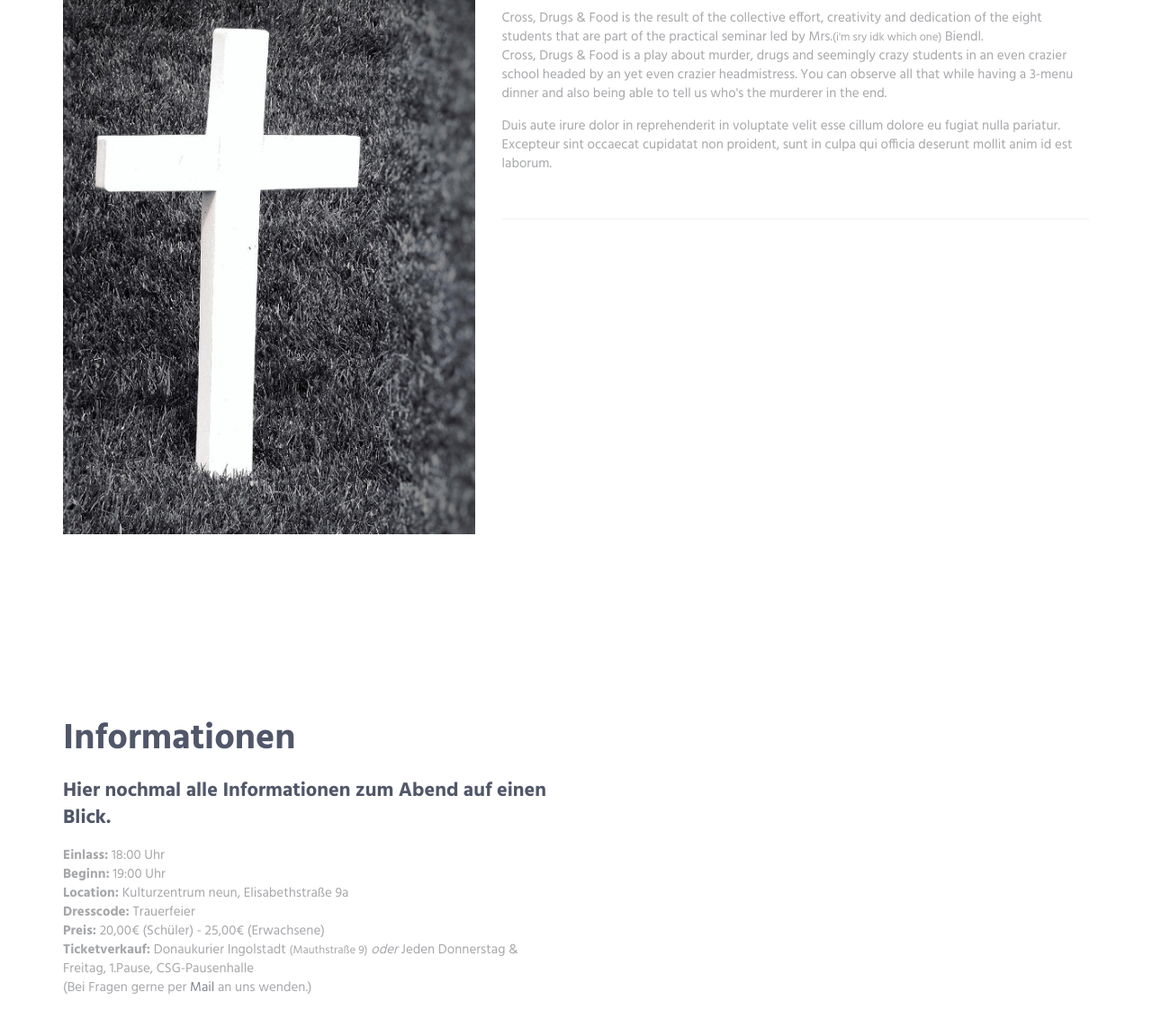
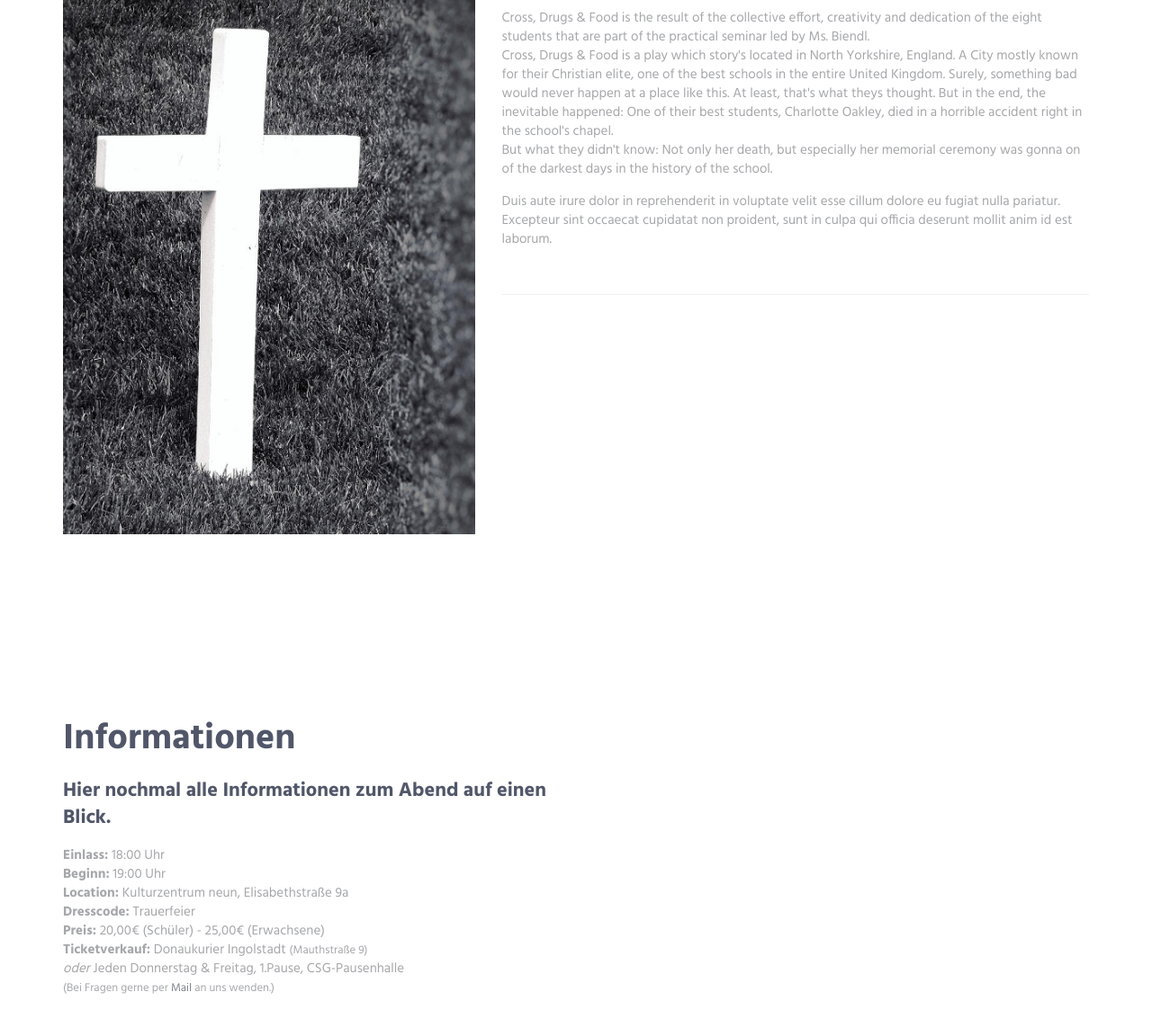
Before and after one commit to neonpinku/crossdrugsnfood, a plain HTML site: page index.html in a window 1280 px wide. Shown: the part 767-1910 px from the top of the page at 90% size. Drawn offline with Linux system fonts and the light colour scheme.

Commit message:
new text

```diff
--- a/index.html
+++ b/index.html
@@ -115,7 +115,9 @@
                             <div class="margin-b-50">
                                 <div class="margin-b-30">
                                     <h2>Cross, Drugs &amp; Food</h2>
-                                    <p>Cross, Drugs &amp; Food is the result of the collective effort, creativity and dedication of the eight students that are part of the practical seminar led by Mrs.<small>(i'm sry idk which one)</small> Biendl. <br> Cross, Drugs &amp; Food is a play about murder, drugs and seemingly crazy students in an even crazier school headed by an yet even crazier headmistress. You can observe all that while having a 3-menu dinner and also being able to tell us who's the murderer in the end.</p>
+                                    <p>Cross, Drugs &amp; Food is the result of the collective effort, creativity and dedication of the eight students that are part of the practical seminar led by Ms. Biendl. <br>
+                                         Cross, Drugs &amp; Food is a play which story's located in North Yorkshire, England. A City mostly known for their Christian elite, one of the best schools in the entire United Kingdom. Surely, something bad would never happen at a place like this. At least, that's what theys thought. But in the end, the inevitable happened: One of their best students, Charlotte Oakley, died in a horrible accident right in the school's chapel. <br>
+                                         But what they didn't know: Not only her death, but especially her memorial ceremony was gonna on of the darkest days in the history of the school.</p>
                                     <p>Duis aute irure dolor in reprehenderit in voluptate velit esse cillum dolore eu fugiat nulla pariatur. Excepteur sint occaecat cupidatat non proident, sunt in culpa qui officia deserunt mollit anim id est laborum.</p>
                                 </div>
                             </div>
@@ -149,8 +151,8 @@
                         <br>
                         <b>Preis:</b> 20,00€ (Schüler) - 25,00€ (Erwachsene)
                         <br>
-                        <b>Ticketverkauf:</b> Donaukurier Ingolstadt <small>(Mauthstraße 9)</small> <i>oder</i> Jeden Donnerstag &amp; Freitag, 1.Pause, CSG-Pausenhalle <br>
-                        (Bei Fragen gerne per <a href:"mailto:crossdrugsnfood@gmail.com">Mail</a> an uns wenden.)
+                        <b>Ticketverkauf:</b> Donaukurier Ingolstadt <small>(Mauthstraße 9)</small> <br> <i>oder</i> Jeden Donnerstag &amp; Freitag, 1.Pause, CSG-Pausenhalle <br>
+                        <small>(Bei Fragen gerne per <a href:"mailto:crossdrugsnfood@gmail.com">Mail</a> an uns wenden.)</small>
 
                         <br>
                         </p>
```
